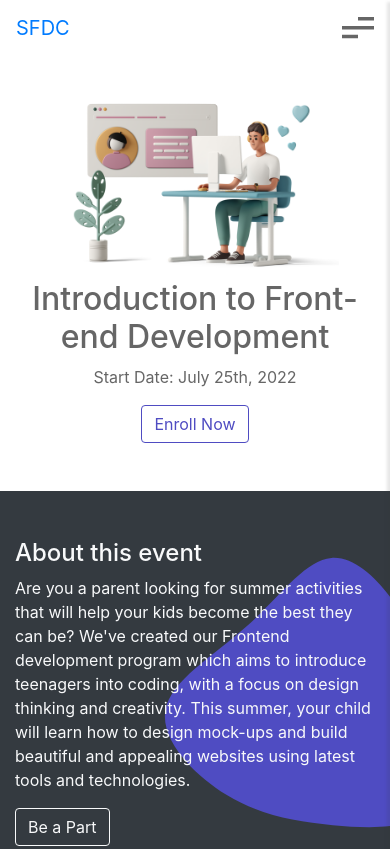
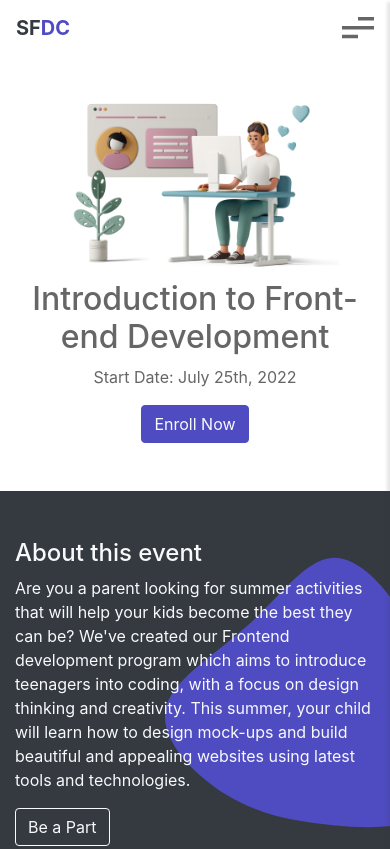
Before and after one commit to nathan-soft/SFDC, a plain HTML site: page index.html in a window 390 px wide. Shown: the top 849 px of the page. Drawn offline with Linux system fonts and the light colour scheme.

Commit message:
yet more adjustments

```diff
--- a/css/style.css
+++ b/css/style.css
@@ -32,6 +32,21 @@ body{
 
 nav svg {
     display: none;
+}
+
+.navbar .navbar-brand,
+.navbar-nav .nav-item .nav-link {
+    color: var(--dark);
+}
+
+.navbar .navbar-brand>span{
+    color: var(--accent);
+}
+
+.navbar-nav .nav-item .nav-link:hover,
+.navbar-nav .nav-item .nav-link:active
+{
+    font-weight: bold;
 }
 
 @media screen and (max-width: 576px) {
@@ -109,6 +124,11 @@ nav svg {
     .hero-text{
         order: 1;
         text-align: center;
+    }
+
+    .hero-text .cta-outline{
+        background-color: var(--accent);
+        color: var(--light);
     }
 
     .hero-img-wrapper{
--- a/index.html
+++ b/index.html
@@ -12,7 +12,7 @@
 <body>
     <nav class="navbar navbar-expand-sm d-flex align-items-center justify-content-between">
         <div class="container">
-            <a href="#" class="navbar-brand">SFDC</a>
+            <a href="#" class="navbar-brand font-weight-bold">SF<span>DC<span></a>
 
             <!-- Toggler/collapsibe Button -->
             <svg class="menu" viewBox="0 0 48 32" fill="none" xmlns="http://www.w3.org/2000/svg">
```
